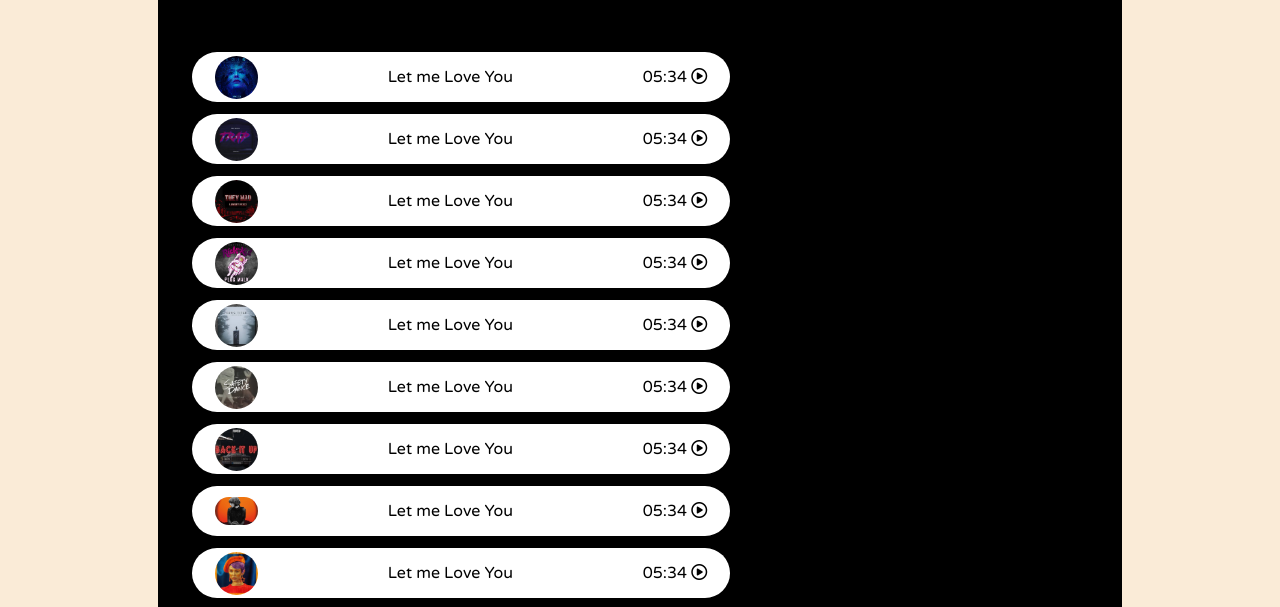
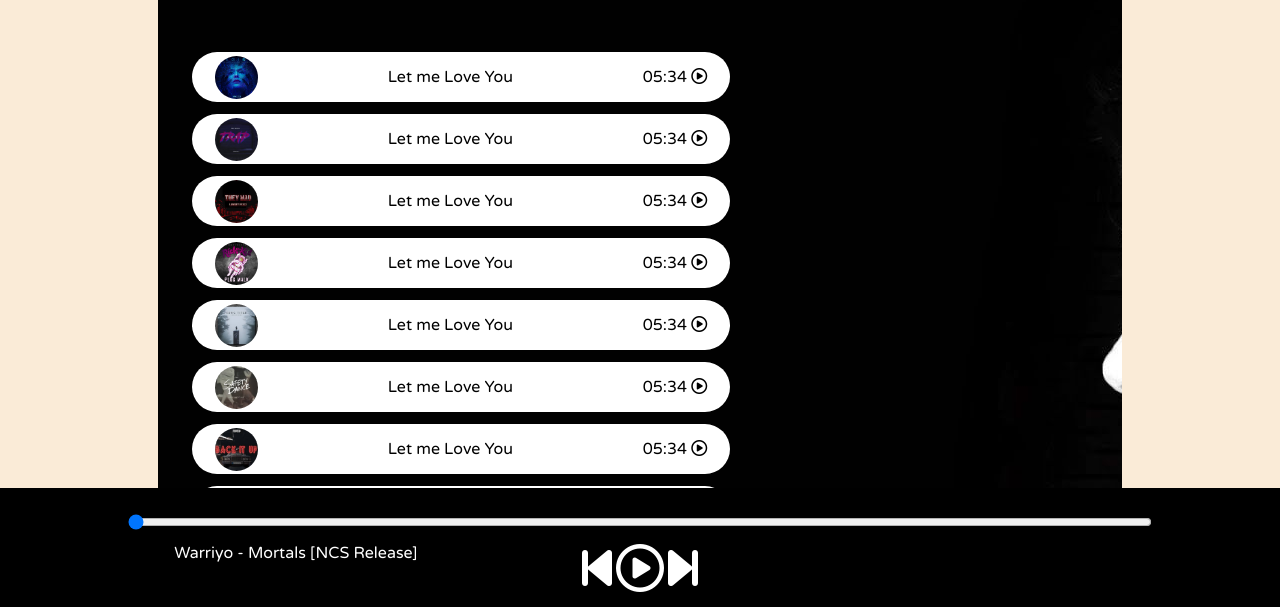
Before and after one commit to sriee19/Spotify-Clone, a plain HTML site: page index.html in a window 1280 px wide. Shown: the part 182-789 px from the top of the page. Drawn offline with Linux system fonts and the light colour scheme; files whose address does not match are found by name.

Commit message:
final html and css

```diff
--- a/style.css
+++ b/style.css
@@ -52,10 +52,22 @@ nav ul li{
    width: 70%;
    border-radius: 12px;
    padding: 34px;
-   background-image: url('bg.jpg');
+   background-image: url('./assests/bg.jpg');
+}
+.bottom{
+    position: sticky;
+    bottom: 0;
+    height: 130px;
+    background-color: black;
+    color: white;
+    display: flex;
+    justify-content: center;
+    align-items: center;
+    flex-direction: column;
 }
 .icons{
     margin-top: 14px;
+position: relative;
 }
 .icons i{
     cursor: pointer;
```
